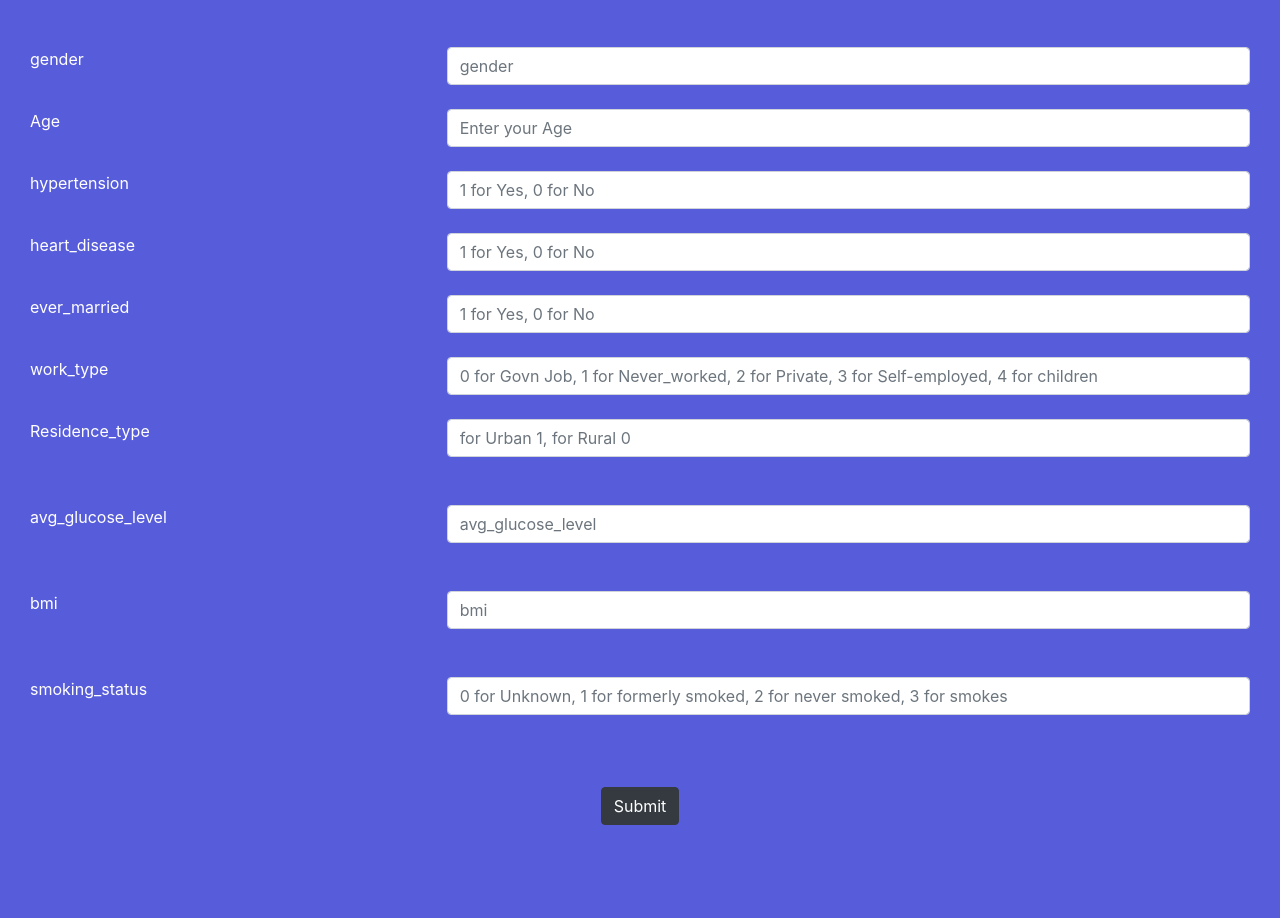
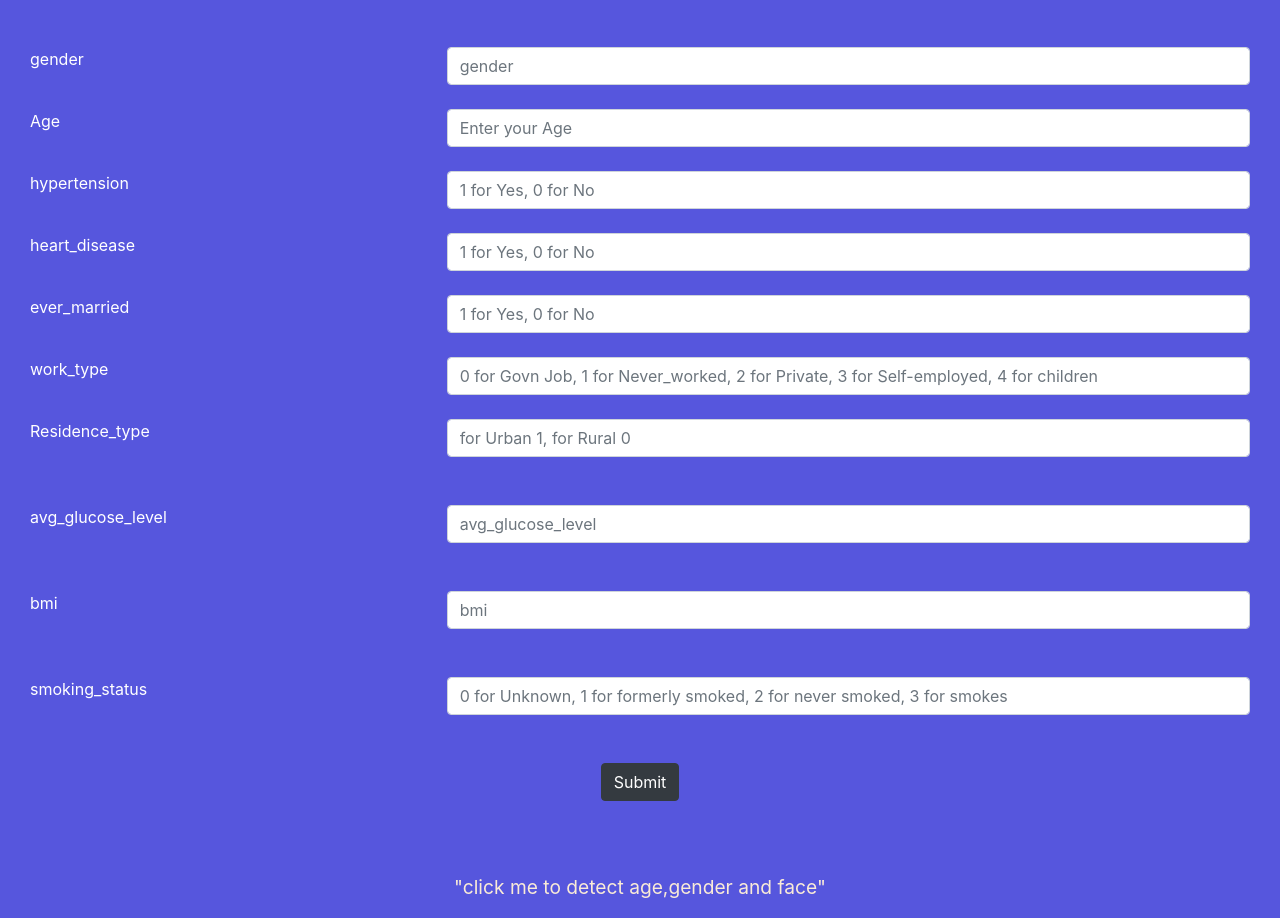
Before and after one commit to TharakaDasunpriya9/Final_Sem_AI_Project, a Flask app: page / in a window 1280 px wide. Shown: the part 57-975 px from the top of the page. Before the commit the page ends 882 px from the top, so only its background shows below. Run offline with Flask 2, Linux system fonts and the light colour scheme; some libraries are stand-ins or nearby versions.

Commit message:
combine_age_gender_detedct_snd stroke_predict

```diff
--- a/application.py
+++ b/application.py
@@ -1,17 +1,18 @@
-from flask import Flask, render_template, request
+from flask import Flask, render_template, request,Response
 import joblib
-import os
 import  numpy as np
 import pickle
+from camera import Video
+from subprocess import call
+from age_gender import application
 
-app= Flask(__name__)
-@app.route("/")
+@application.route("/")
 def index():
     return render_template("home.html")
 
-@app.route("/result",methods=['POST','GET'])
+@application.route("/result",methods=['POST','GET'])
 def result():
-    gender=int(request.form['gender'])
+    gender1=int(request.form['gender'])
     age=int(request.form['age'])
     hypertension=int(request.form['hypertension'])
     heart_disease = int(request.form['heart_disease'])
@@ -22,17 +23,17 @@ def result():
     bmi = float(request.form['bmi'])
     smoking_status = int(request.form['smoking_status'])
 
-    x=np.array([gender,age,hypertension,heart_disease,ever_married,work_type,Residence_type,
+    x=np.array([gender1,age,hypertension,heart_disease,ever_married,work_type,Residence_type,
                 avg_glucose_level,bmi,smoking_status]).reshape(1,-1)
 
-    scaler_path=os.path.join('D:\Phython Project\Last_Sem_AI_Project','models/stroke_predict/scaler.pkl')
+    scaler_path=('models/stroke_predict/scaler.pkl')
     scaler=None
     with open(scaler_path,'rb') as scaler_file:
         scaler=pickle.load(scaler_file)
 
     x=scaler.transform(x)
 
-    model_path=os.path.join('D:\Phython Project\Last_Sem_AI_Project','models/stroke_predict/dt.sav')
+    model_path=('models/stroke_predict/dt.sav')
     dt=joblib.load(model_path)
 
     Y_pred=dt.predict(x)
@@ -43,6 +44,5 @@ def result():
     else:
         return render_template('stroke.html')
 
-
 if __name__=="__main__":
-    app.run(debug=True,port=7394)
+ application.run(debug=True)
--- a/templates/Detection.html
+++ b/templates/Detection.html
@@ -1,6 +1,6 @@
 {% extends 'base.html'%}{% block content %}
 
-<h1 style="text-align: center;">age,gender detection and face detection</h1>
+<h1 style="text-align: center;">face detection and age,gender detection</h1>
 <div style="justify-content: center; display: flex; margin-top: 30px;"><img src="{{ url_for('video') }}"></div>
 
 
--- a/templates/base.html
+++ b/templates/base.html
@@ -9,6 +9,7 @@
     <link href="https://cdn.jsdelivr.net/npm/bootstrap@5.0.1/dist/css/bootstrap.min.css" rel="stylesheet" integrity="sha384-+0n0xVW2eSR5OomGNYDnhzAbDsOXxcvSN1TPprVMTNDbiYZCxYbOOl7+AMvyTG2x" crossorigin="anonymous">
 
     <title>Flask Apps</title>
+    <link rel="icon" href="data:,">
   </head>
   <body>
 
--- a/templates/home.html
+++ b/templates/home.html
@@ -8,6 +8,7 @@
     <!-- Bootstrap CSS -->
     <link rel="stylesheet" href="https://maxcdn.bootstrapcdn.com/bootstrap/4.0.0/css/bootstrap.min.css" integrity="sha384-Gn5384xqQ1aoWXA+058RXPxPg6fy4IWvTNh0E263XmFcJlSAwiGgFAW/dAiS6JXm" crossorigin="anonymous">
     <title>Home</title>
+    <link rel="icon" href="data:,">
 </head>
 
 <nav class="navbar navbar-dark bg-dark navbar-fixed-top">
@@ -136,11 +137,13 @@
                         <br>
 
                         <br>
-                        <br>
+
                         <center>
                             <button type="submit" class="btn btn-dark" value="submit">Submit</button>
+                            <br><br><br><br>
+                            <a href="{{ url_for('age_gender') }}" style="color: antiquewhite;font-size: larger;"> "click me to detect age,gender and face"</a>
+
                         </center>
-
                 </form>
             </div>
         </div>
@@ -152,7 +155,7 @@
 </body>
 <style>
 body {
-    background-color: #575dda;
+    background-color: #5656dd;
 }
 
 .col-lg-4 {
--- a/templates/nostroke.html
+++ b/templates/nostroke.html
@@ -8,6 +8,7 @@
     <!-- Bootstrap CSS -->
     <link rel="stylesheet" href="https://maxcdn.bootstrapcdn.com/bootstrap/4.0.0/css/bootstrap.min.css" integrity="sha384-Gn5384xqQ1aoWXA+058RXPxPg6fy4IWvTNh0E263XmFcJlSAwiGgFAW/dAiS6JXm" crossorigin="anonymous">
     <title>Diagnosis</title>
+    <link rel="icon" href="data:,">
 </head>
 <nav class="navbar navbar-dark bg-dark">
     <a class="navbar-brand" href="#">Stroke Risk Diagnosis</a>
--- a/templates/stroke.html
+++ b/templates/stroke.html
@@ -8,6 +8,7 @@
     <!-- Bootstrap CSS -->
     <link rel="stylesheet" href="https://maxcdn.bootstrapcdn.com/bootstrap/4.0.0/css/bootstrap.min.css" integrity="sha384-Gn5384xqQ1aoWXA+058RXPxPg6fy4IWvTNh0E263XmFcJlSAwiGgFAW/dAiS6JXm" crossorigin="anonymous">
     <title>Diagnosis</title>
+    <link rel="icon" href="data:,">
 </head>
 <nav class="navbar navbar-dark bg-dark">
     <a class="navbar-brand" href="#">Stroke Risk Diagnosis</a>
```
Also changed, not shown: age_gender.py (+4 -8 lines).
